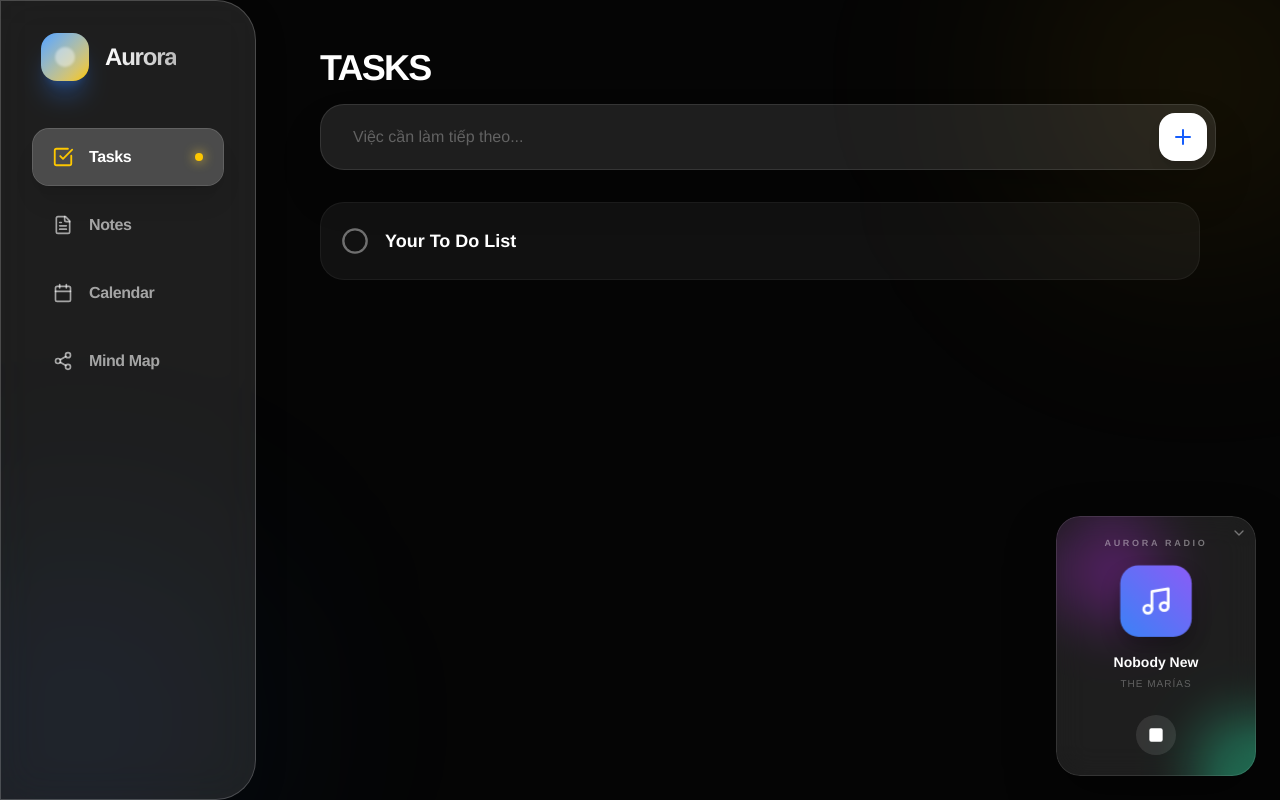
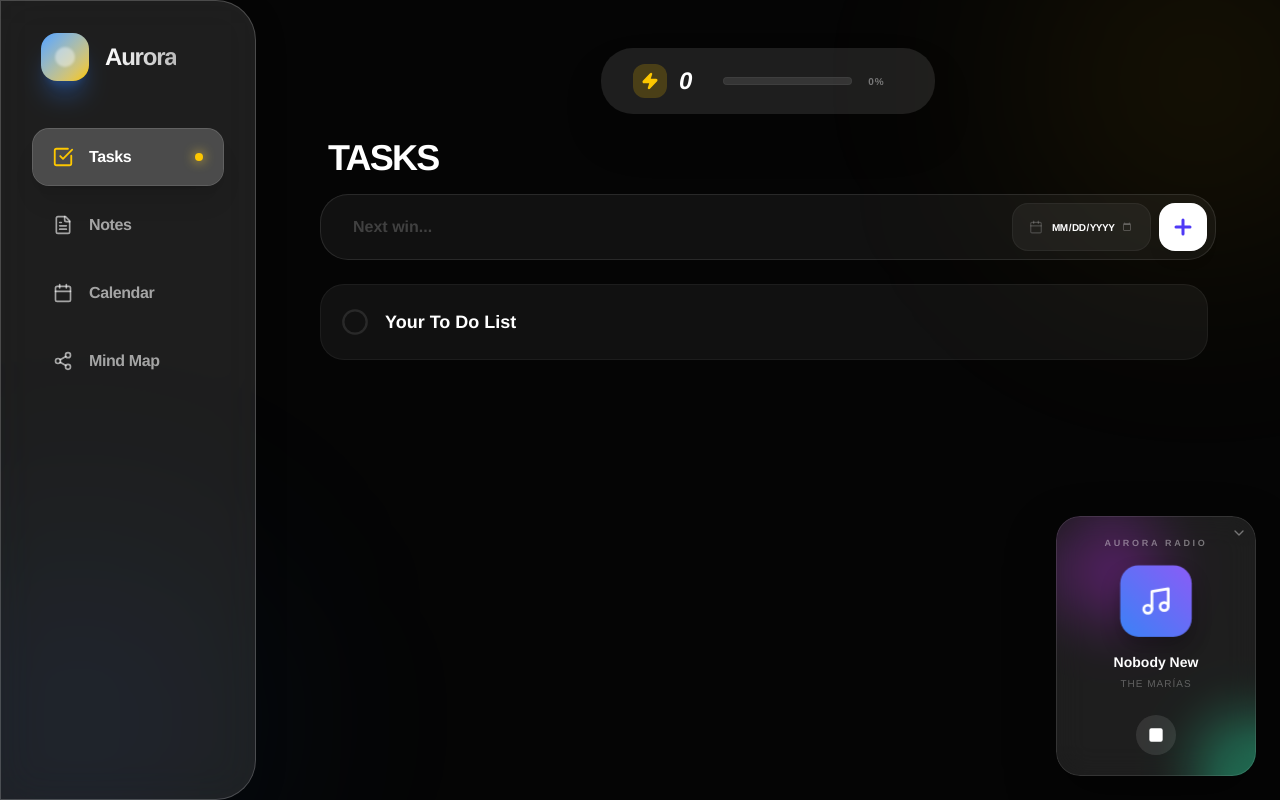
Before and after one commit to ngocphung1802003/My-to-do-list, a React (Vite) app: page / in a window 1280 px wide. Built offline with nearby package versions, Linux system fonts and the light colour scheme.

Commit message:
cập nhật mới nữa

```diff
--- /dev/null
+++ b/src/components/MagneticCard.tsx
@@ -0,0 +1,85 @@
+/**
+ * @license
+ * SPDX-License-Identifier: Apache-2.0
+ */
+
+import React, { useRef } from 'react';
+import { motion, useMotionValue, useSpring, useTransform } from 'motion/react';
+import { cn } from '../lib/utils';
+
+interface MagneticCardProps {
+    children: React.ReactNode;
+    className?: string;
+}
+
+export const MagneticCard = ({ children, className }: MagneticCardProps) => {
+    const cardRef = useRef<HTMLDivElement | null>(null);
+
+    const x = useMotionValue(0);
+    const y = useMotionValue(0);
+
+    // Cấu hình Spring: Tăng stiffness (độ cứng) để nó phản hồi nhanh hơn,
+    // giảm mass để nó nhẹ hơn, không bị cảm giác "nặng nề/chậm".
+    const springConfig = { stiffness: 200, damping: 20, mass: 0.3 };
+
+    // SỬA TẠI ĐÂY: Chuyển [-0.1, 0.1] thành [-0.5, 0.5]
+    // Điều này giúp card nghiêng mượt dần từ tâm ra đến tận rìa card.
+    const rotateX = useSpring(useTransform(y, [-0.5, 0.5], [20, -20]), springConfig);
+    const rotateY = useSpring(useTransform(x, [-0.5, 0.5], [-20, 20]), springConfig);
+
+    const mouseX = useSpring(useTransform(x, [-0.5, 0.5], [0, 100]), springConfig);
+    const mouseY = useSpring(useTransform(y, [-0.5, 0.5], [0, 100]), springConfig);
+
+    const handleMouseMove = (e: React.MouseEvent<HTMLDivElement>) => {
+        if (!cardRef.current) return;
+        const rect = cardRef.current.getBoundingClientRect();
+
+        // Tính toán vị trí chuẩn xác
+        const newX = (e.clientX - rect.left) / rect.width - 0.5;
+        const newY = (e.clientY - rect.top) / rect.height - 0.5;
+
+        x.set(newX);
+        y.set(newY);
+    };
+
+    const handleMouseLeave = () => {
+        x.set(0);
+        y.set(0);
+    };
+
+    return (
+        <div className="perspective-1000 w-fit inline-block" style={{ perspective: '1000px' }}>
+            <motion.div
+                ref={cardRef}
+                onMouseMove={handleMouseMove}
+                onMouseLeave={handleMouseLeave}
+                style={{
+                    rotateX,
+                    rotateY,
+                    transformStyle: 'preserve-3d',
+                }}
+                /* Bỏ transition-all duration-500 của CSS vì nó sẽ xung đột với Spring của Motion làm cho bị đơ */
+                className={cn(
+                    'relative overflow-hidden rounded-[32px] will-change-transform',
+                    className
+                )}
+            >
+                {/* Spotlight Effect - Tăng opacity để thấy rõ hơn */}
+                <motion.div
+                    className="pointer-events-none absolute inset-0 z-0 opacity-0 group-hover:opacity-100"
+                    style={{
+                        background: useTransform(
+                            [mouseX, mouseY],
+                            ([mx, my]) => `radial-gradient(350px circle at ${mx}% ${my}%, rgba(200, 200, 200, 0.18), transparent 80%)`
+                        ),
+                    }}
+                />
+
+                {/* Nội dung thực tế - Đẩy Z cao hơn để thấy độ sâu 3D */}
+                <div style={{ transform: 'translateZ(50px)', transformStyle: 'preserve-3d' }} className="relative z-10">
+                    {children}
+                </div>
+            </motion.div>
+        </div>
+    );
+};
--- a/src/components/TodoList.tsx
+++ b/src/components/TodoList.tsx
@@ -1,10 +1,13 @@
 import React, { useState, useEffect } from 'react';
-import { Plus, Trash2, CheckCircle2, Circle, Quote as QuoteIcon } from 'lucide-react';
+import { MagneticCard } from '../components/MagneticCard';
+import { Plus, Trash2, CheckCircle2, Circle, Quote as QuoteIcon, Calendar as CalendarIcon, Zap } from 'lucide-react';
 import { Task } from '../types';
 import { v4 as uuidv4 } from 'uuid';
 import { motion, AnimatePresence } from 'motion/react';
 import { cn } from '../lib/utils';
 import confetti from 'canvas-confetti';
+import { format } from 'date-fns';
+
 
 interface TodoListProps {
   tasks: Task[];
@@ -13,9 +16,17 @@ interface TodoListProps {
 
 export const TodoList = ({ tasks, setTasks }: TodoListProps) => {
   const [newTask, setNewTask] = useState('');
+  const [dueDate, setDueDate] = useState('');
   const [quote, setQuote] = useState<{ quote: string; author: string } | null>(null);
+  const [chillPoints, setChillPoints] = useState(() => {
+    const saved = localStorage.getItem('aurora-chill-points');
+    return saved ? parseInt(saved) : 0;
+  });
 
-  // Fetch Quote từ API Ninjas khi hết task
+  useEffect(() => {
+    localStorage.setItem('aurora-chill-points', chillPoints.toString());
+  }, [chillPoints]);
+
   useEffect(() => {
     if (tasks.length === 0) {
       const fetchQuote = async () => {
@@ -41,24 +52,25 @@ export const TodoList = ({ tasks, setTasks }: TodoListProps) => {
       text: newTask,
       completed: false,
       priority: 'medium',
+      dueDate: dueDate || undefined,
       tags: [],
       createdAt: Date.now(),
     };
     setTasks([task, ...tasks]);
     setNewTask('');
+    setDueDate('');
   };
 
   const toggleTask = (id: string) => {
     const task = tasks.find(t => t.id === id);
-    // Bắn confetti khi task chuyển từ chưa hoàn thành sang hoàn thành
     if (task && !task.completed) {
       confetti({
-        particleCount: 150,
-        spread: 70,
-        origin: { y: 0.6 },
-        colors: ['#7257fa', '#fbbf24', '#3b82f6', '#0a3cff'],
-        zIndex: 999
+        particleCount: 100,
+        spread: 50,
+        origin: { y: 0.8 },
+        colors: ['#e757faff', '#3b82f6', '#ffffff']
       });
+      setChillPoints(prev => prev + 20);
     }
     setTasks(tasks.map(t => t.id === id ? { ...t, completed: !t.completed } : t));
   };
@@ -67,94 +79,77 @@ export const TodoList = ({ tasks, setTasks }: TodoListProps) => {
     setTasks(tasks.filter(t => t.id !== id));
   };
 
+  const completionRate = tasks.length > 0 ? (tasks.filter(t => t.completed).length / tasks.length) : 0;
+
   return (
-    <div className="flex flex-col gap-8 h-full max-w-4xl mx-auto py-4">
+    <div className="flex flex-col gap-6 h-full max-w-4xl mx-auto py-4 w-full">
       <style>{`
-        /* Khung chứa card */
-        .quote-card-container {
-          position: relative;
-          display: flex;
-          align-items: center;
-          justify-content: center;
-          width: 100%;
-          max-width: 480px;
-          margin-top: 60px;
-          perspective: 1000px;
-        }
-
-        /* THẺ CHÍNH MÀU XANH - NẰM TRÊN CÙNG */
-        .quote-main-content {
-          display: flex;
-          flex-direction: column;
-          align-items: flex-start;
-          gap: 20px;
-          padding: 40px;
-          border-radius: 28px;
-          color: #ffffffff;
-          background: #0c0c0cfb !important;
-          position: relative;
-          z-index: 50;
-          width: 100%;
-          box-shadow: 0 20px 40px rgba(0, 0, 0, 0.3);
-          transition: all 0.5s cubic-bezier(0.23, 1, 0.32, 1);
-        }
-
-        /* Lớp phụ 1 (Mờ 50%) */
-        .layer-bg-1 {
-          position: absolute;
-          top: -15px;
-          left: 50%;
-          width: 90%;
-          height: 100%;
-          transform: translateX(-50%);
-          background: #000000ff;
-          z-index: 30;
-          opacity: 0.8;
-          border-radius: 28px;
-          transition: all 0.5s ease;
-        }
-
-        /* Lớp phụ 2 (Mờ 50%) */
-        .layer-bg-2 {
-          position: absolute;
-          top: -30px;
-          left: 50%;
-          width: 80%;
-          height: 100%;
-          transform: translateX(-50%);
-          background: #000000ff;
-          z-index: 20;
-          opacity: 0.8;
-          border-radius: 28px;
-          transition: all 0.5s ease;
-        }
-
-        .quote-card-container:hover .quote-main-content { transform: translateY(-10px); }
-        .quote-card-container:hover .layer-bg-1 { transform: translate(-50%, 5px) rotate(-8deg); opacity: 0.7; }
-        .quote-card-container:hover .layer-bg-2 { transform: translate(-50%, 10px) rotate(8deg); opacity: 0.7; }
+        input[type="date"]::-webkit-calendar-picker-indicator { filter: invert(1); opacity: 0.3; cursor: pointer; }
+        .custom-scrollbar::-webkit-scrollbar { width: 4px; }
+        .custom-scrollbar::-webkit-scrollbar-thumb { background: rgba(255,255,255,0.1); border-radius: 10px; }
       `}</style>
 
-      {/* Input Section */}
-      <div className="flex flex-col gap-4 z-20">
-        <h2 className="text-4xl font-black tracking-tighter text-white">TASKS</h2>
-        <form onSubmit={addTask} className="flex gap-3 bg-white/10 p-2 rounded-[24px] border border-white/10 backdrop-blur-md shadow-2xl">
+      {/* MINI DASHBOARD (Gọn gàng ở trên cùng) */}
+      <div className="flex justify-center w-full px-2"> {/* Container để căn giữa và giới hạn độ rộng */}
+        <MagneticCard className="bg-white/10 border-white/20 backdrop-blur-2xl shadow-2xl group">
+          <div className="flex items-center gap-8 px-8 py-4">
+            {/* Chill Points */}
+            <div className="flex items-center gap-3">
+              <div className="p-2 bg-yellow-400/20 rounded-xl group-hover:scale-110 transition-transform">
+                <Zap size={18} className="text-yellow-400 fill-yellow-400" />
+              </div>
+              <span className="text-2xl font-black text-white italic tracking-tighter">{chillPoints}</span>
+            </div>
+
+            {/* Progress Bar */}
+            <div className="flex items-center gap-4 w-[180px]">
+              <div className="h-2 flex-1 bg-white/10 rounded-full overflow-hidden border border-white/5">
+                <motion.div
+                  initial={{ width: 0 }}
+                  animate={{ width: `${completionRate * 100}%` }}
+                  className="h-full bg-gradient-to-r from-indigo-500 to-blue-400 shadow-[0_0_15px_rgba(96,165,250,0.6)]"
+                />
+              </div>
+              <span className="text-[10px] font-black text-white/40 uppercase tracking-widest min-w-[35px]">
+                {Math.round(completionRate * 100)}%
+              </span>
+            </div>
+          </div>
+        </MagneticCard>
+      </div>
+
+      {/* INPUT SECTION (Giao diện cũ + Add Date) */}
+      <div className="flex flex-col gap-4">
+        <h2 className="text-4xl font-black tracking-tighter text-white uppercase px-2">Tasks</h2>
+        <form onSubmit={addTask} className="flex gap-2 bg-white/5 p-2 rounded-[28px] border border-white/10 backdrop-blur-md">
           <input
             value={newTask}
             onChange={(e) => setNewTask(e.target.value)}
-            placeholder="Việc cần làm tiếp theo..."
-            className="flex-1 bg-transparent px-6 py-3 text-white outline-none placeholder:text-white/30 font"
+            placeholder="Next win..."
+            className="flex-1 bg-transparent px-6 py-3 text-white outline-none placeholder:text-white/20 font-bold"
           />
-          <button type="submit" className="bg-white text-blue-600 w-12 h-12 rounded-2xl flex items-center justify-center hover:bg-blue-50 transition-colors shadow-lg active:scale-95">
-            <Plus className="w-6 h-6" />
+
+          <div className="flex items-center gap-2 bg-white/5 rounded-2xl px-4 border border-white/5">
+            <CalendarIcon size={14} className="text-white/20" />
+            <input
+              type="date"
+              value={dueDate}
+              onChange={(e) => setDueDate(e.target.value)}
+              className="bg-transparent text-white text-[10px] outline-none font-black uppercase tracking-tighter cursor-pointer"
+            />
+          </div>
+
+          <button type="submit" className="bg-white text-indigo-600 w-12 h-12 rounded-2xl flex items-center justify-center hover:scale-105 active:scale-95 transition-all shadow-lg flex-shrink-0">
+            <Plus size={24} strokeWidth={3} />
           </button>
         </form>
       </div>
 
-      {/* Task List hoặc Quote Card */}
-      <div className="flex-1 overflow-y-auto pr-4 custom-scrollbar flex flex-col items-center">
+      {/* TASK LIST (Giữ nguyên style 3D Tilt cũ) */}
+      <div className="flex-1 overflow-y-auto pr-2 custom-scrollbar">
         <AnimatePresence mode="popLayout">
           {tasks.length > 0 ? (
-            <div className="w-full">
+            <div className="flex flex-col gap-3">
               {tasks.map((task) => (
                 <motion.div
                   key={task.id}
@@ -162,35 +157,39 @@ export const TodoList = ({ tasks, setTasks }: TodoListProps) => {
                   initial={{ opacity: 0, y: 10 }}
                   animate={{ opacity: 1, y: 0 }}
                   exit={{ opacity: 0, scale: 0.95 }}
-                  className="group flex items-center gap-4 bg-white/5 hover:bg-white/10 p-5 rounded-[24px] border border-white/5 mb-3 transition-all"
+                  whileHover={{ x: 5, backgroundColor: "rgba(255,255,255,0.08)" }}
+                  className="group flex items-center gap-4 p-5 rounded-[24px] border border-white/5 bg-white/5 transition-all"
                 >
-                  <button onClick={() => toggleTask(task.id)} className="text-white/40 hover:text-white transition-transform active:scale-125">
-                    {task.completed ? <CheckCircle2 className="w-7 h-7 text-emerald-400 fill-emerald-400/10" /> : <Circle className="w-7 h-7 hover:text-white" />}
+                  <button onClick={() => toggleTask(task.id)} className="active:scale-125 transition-transform">
+                    {task.completed ?
+                      <CheckCircle2 className="w-7 h-7 text-emerald-400 fill-emerald-400/10" /> :
+                      <Circle className="w-7 h-7 text-white/10 group-hover:text-white/30" />
+                    }
                   </button>
-                  <span className={cn("flex-1 font-bold text-lg text-white transition-all", task.completed && "line-through opacity-30 text-emerald-100")}>
-                    {task.text}
-                  </span>
-                  <button onClick={() => deleteTask(task.id)} className="opacity-0 group-hover:opacity-100 p-2 text-white/20 hover:text-red-400 transition-colors">
-                    <Trash2 className="w-5 h-5" />
+
+                  <div className="flex flex-col flex-1">
+                    <span className={cn("font-bold text-lg text-white transition-all", task.completed && "line-through opacity-20 text-emerald-100")}>
+                      {task.text}
+                    </span>
+                    {task.dueDate && (
+                      <span className="text-[10px] font-black uppercase tracking-[0.2em] text-indigo-400/50 mt-0.5">
+                        {format(new Date(task.dueDate), 'dd MMM yyyy')}
+                      </span>
+                    )}
+                  </div>
+
+                  <button onClick={() => deleteTask(task.id)} className="opacity-0 group-hover:opacity-100 p-2 text-white/10 hover:text-red-400 transition-colors">
+                    <Trash2 size={18} />
                   </button>
                 </motion.div>
               ))}
             </div>
           ) : (
-            <motion.div
-              initial={{ opacity: 0, y: 20 }} animate={{ opacity: 1, y: 0 }}
-              className="flex flex-col items-center justify-center py-10 w-full"
-            >
-              <div className="quote-card-container">
-                <div className="quote-main-content">
-                  <QuoteIcon className="w-10 h-10 text-white/30 mb-2" />
-                  <p className="font-bold text-xl italic leading-relaxed">"{quote?.quote || "Loading..."}"</p>
-                  <span className="text-sm font-black uppercase tracking-widest text-orange-400 mt-4">— {quote?.author || "Aurora"}</span>
-                </div>
-                <div className="layer-bg-1"></div>
-                <div className="layer-bg-2"></div>
-              </div>
-              <p className="text-white/20 font-black text-xs mt-12 tracking-[0.4em] uppercase">All caught up!</p>
+            /* QUOTE KHI TRỐNG (Card 3D Layer bạn thích) */
+            <motion.div initial={{ opacity: 0 }} animate={{ opacity: 1 }} className="py-20 flex flex-col items-center opacity-50">
+              <QuoteIcon className="w-8 h-8 mb-4 text-white/10" />
+              <p className="text-xl font-medium italic text-center max-w-md px-6 leading-relaxed">"{quote?.quote}"</p>
+              <span className="mt-4 text-[10px] font-black uppercase tracking-[0.3em] text-indigo-400">— {quote?.author}</span>
             </motion.div>
           )}
         </AnimatePresence>
```
Also changed, not shown: src/components/CalendarView.tsx (+84 -38 lines), src/components/Card.tsx (+31 -4 lines), src/index.css (+20 -0 lines).
